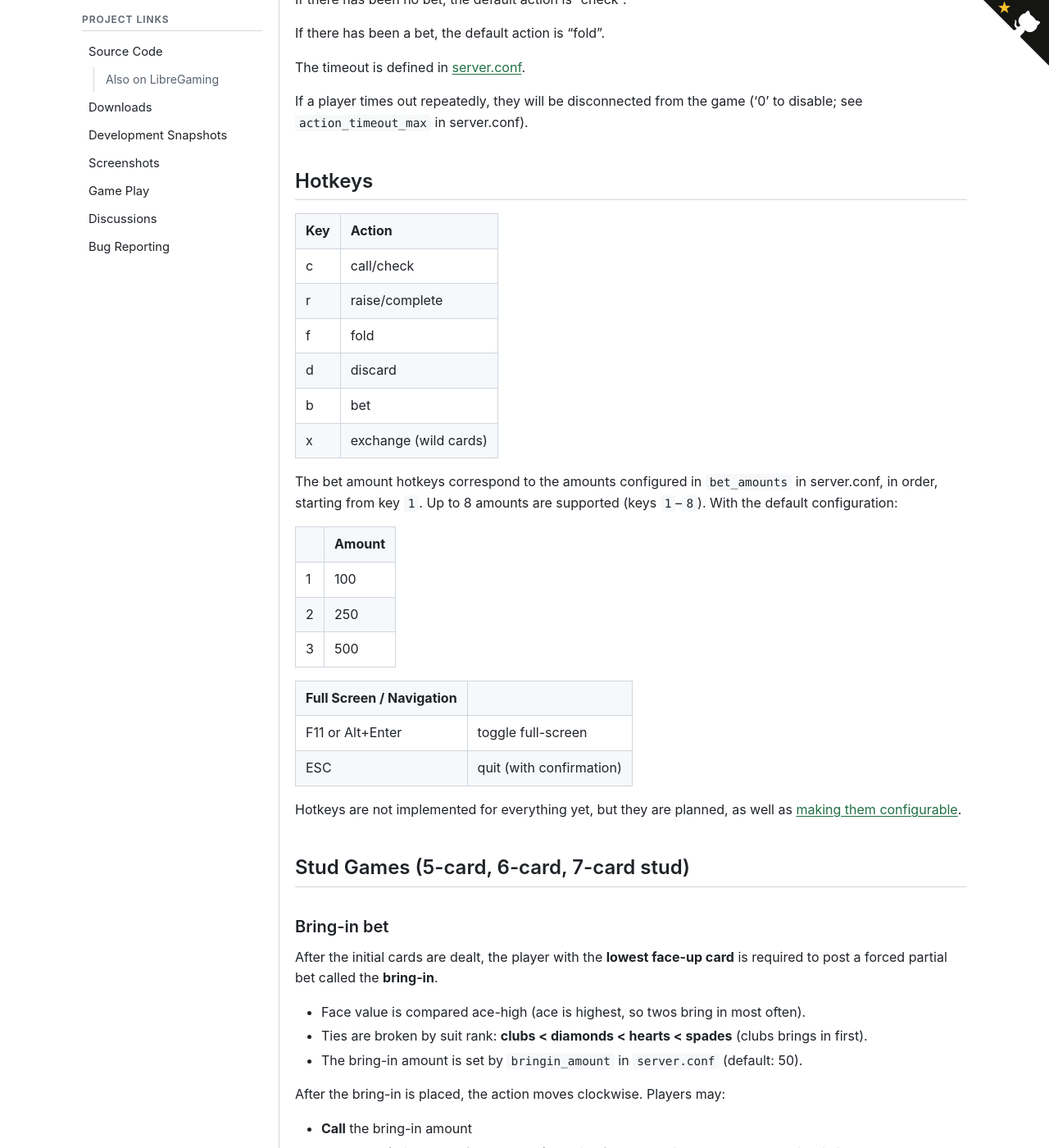
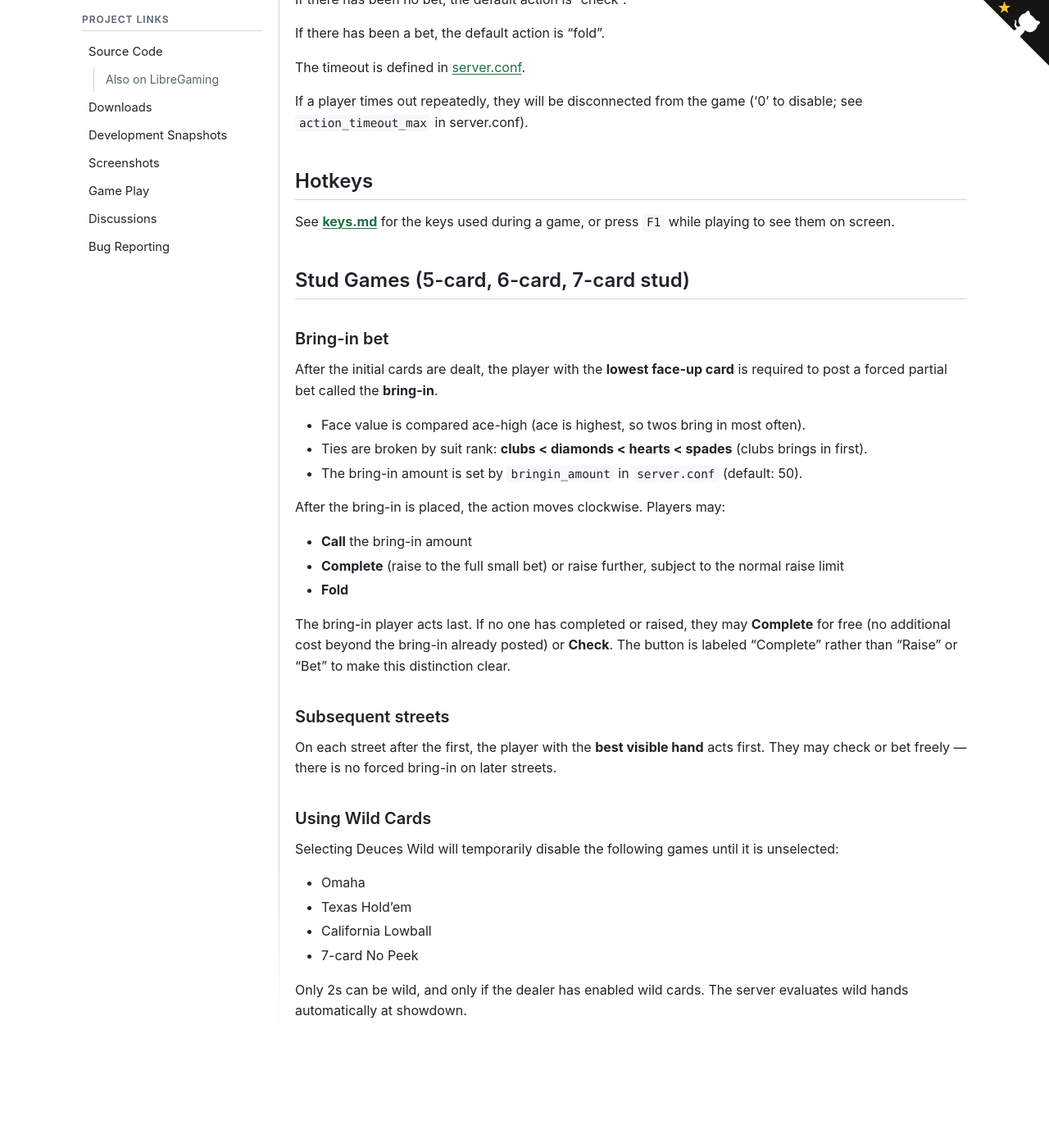
Before and after one commit to Dealer-s-Choice/dealer-s-choice.github.io, a Jekyll site: the page built from docs/GAME_PLAY.md, in a window 1280 px wide and 1400 px high, scrolled down 811 px. Shown: the whole window at 82% size. Built offline with Jekyll 4.4.1, drawn with Linux system fonts in a browser that asks for light colours; our own code applies the rules of GitHub Pages for plain Markdown files; after the commit the page ends 2137 px from its top, so only the background shows below that.

Commit message:
deploy: Dealer-s-Choice/dealers-choice@70134198a3e8d3c906bbbba2aaa5766c87469362

```diff
--- a/docs/GAME_PLAY.md
+++ b/docs/GAME_PLAY.md
@@ -27,34 +27,8 @@ to disable; see `action_timeout_max` in server.conf).
 
 ## Hotkeys
 
-| Key | Action                  |
-|-----|-------------------------|
-| c   | call/check              |
-| r   | raise/complete          |
-| f   | fold                    |
-| d   | discard                 |
-| b   | bet                     |
-| x   | exchange (wild cards)   |
-
-
-The bet amount hotkeys correspond to the amounts configured in `bet_amounts`
-in server.conf, in order, starting from key `1`. Up to 8 amounts are
-supported (keys `1`–`8`). With the default configuration:
-
-|      |   Amount   |
-|------|------------|
-| 1    |    100     |
-| 2    |    250     |
-| 3    |    500     |
-
-|             Full Screen / Navigation                        |
-|-------------------------------------------------------------|
-| F11 or Alt+Enter  | toggle full-screen                      |
-| ESC               | quit (with confirmation)                |
-
-Hotkeys are not implemented for everything yet, but they are planned, as well
-as [making them
-configurable](https://github.com/Dealer-s-Choice/dealers-choice/issues/102).
+See **[keys.md](keys.md)** for the keys used during a game, or press `F1`
+while playing to see them on screen.
 
 ## Stud Games (5-card, 6-card, 7-card stud)
 
```
Also changed, not shown: docs/CONFIG.md (+2 -14 lines).
